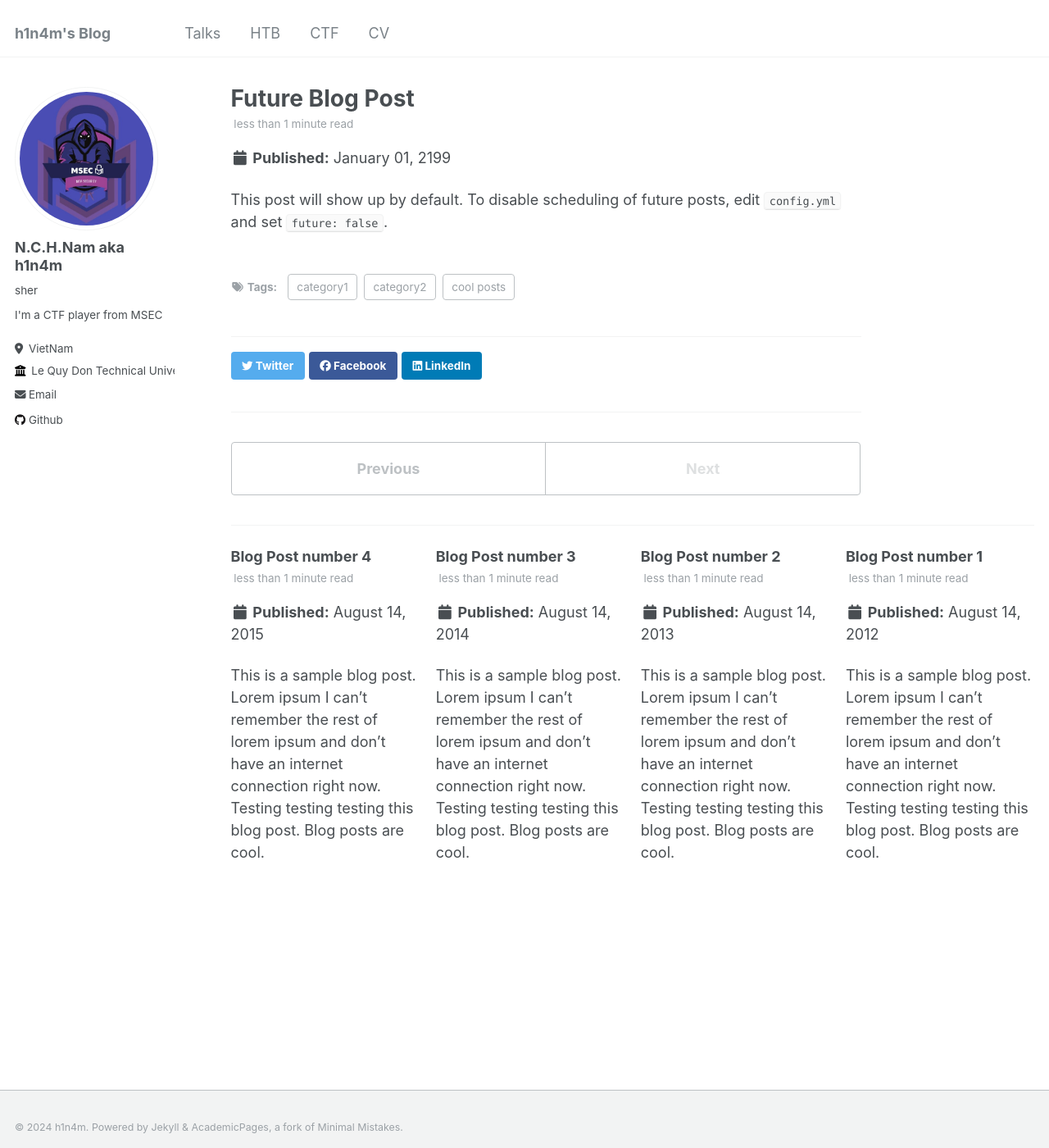
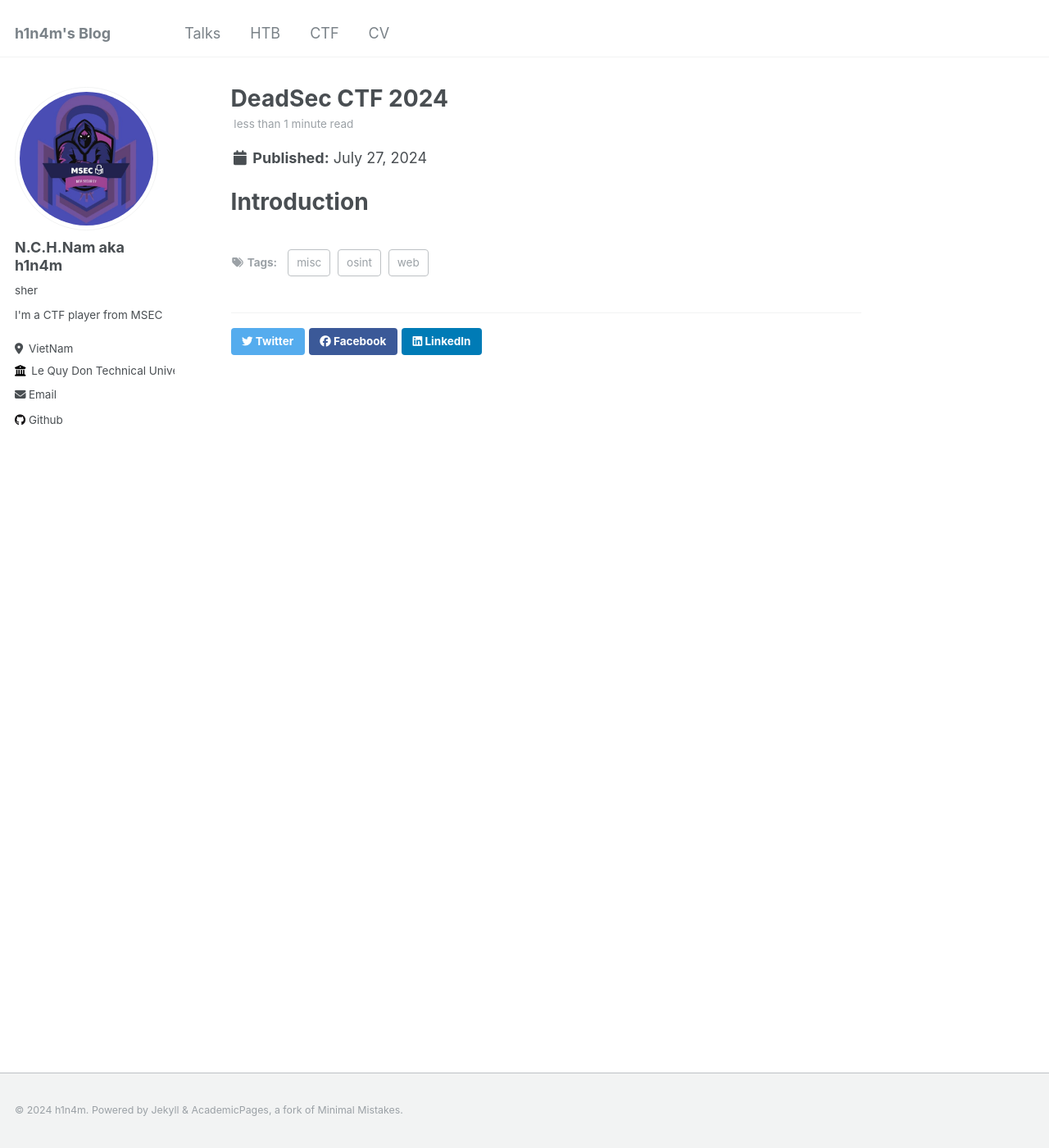
Before and after one commit to h1n4mx0/h1n4mx0.github.io, a Jekyll site: the page built from _posts/2199-01-01-future-post.md, in a window 1280 px wide and 1400 px high. Shown: the whole window at 82% size. Built offline with Jekyll 4.4.1, drawn with Linux system fonts in a browser that asks for light colours.

Commit message:
ok chuaaaaa

```diff
--- a/_pages/cv.md
+++ b/_pages/cv.md
@@ -11,54 +11,13 @@ redirect_from:
 
 Education
 ======
-* Ph.D in Version Control Theory, GitHub University, 2018 (expected)
-* M.S. in Jekyll, GitHub University, 2014
-* B.S. in GitHub, GitHub University, 2012
-
-Work experience
-======
-* Spring 2024: Academic Pages Collaborator
-  * Github University
-  * Duties includes: Updates and improvements to template
-  * Supervisor: The Users
-
-* Fall 2015: Research Assistant
-  * Github University
-  * Duties included: Merging pull requests
-  * Supervisor: Professor Hub
-
-* Summer 2015: Research Assistant
-  * Github University
-  * Duties included: Tagging issues
-  * Supervisor: Professor Git
+* Stu in Le Quy Don Technical University 2021 - now
 
 Skills
 ======
-* Skill 1
-* Skill 2
-  * Sub-skill 2.1
-  * Sub-skill 2.2
-  * Sub-skill 2.3
-* Skill 3
-
-Publications
-======
-  <ul>{% for post in site.publications reversed %}
-    {% include archive-single-cv.html %}
-  {% endfor %}</ul>
-
-Talks
-======
-  <ul>{% for post in site.talks reversed %}
-    {% include archive-single-talk-cv.html  %}
-  {% endfor %}</ul>
-
-Teaching
-======
-  <ul>{% for post in site.teaching reversed %}
-    {% include archive-single-cv.html %}
-  {% endfor %}</ul>
-
-Service and leadership
-======
-* Currently signed in to 43 different slack teams
+* Linux
+* Coding
+  * Python
+  * PHP
+  * etc..
+* Osint
--- a/_posts/2012-08-14-blog-post-1.md
+++ /dev/null
@@ -1,20 +0,0 @@
----
-title: 'Blog Post number 1'
-date: 2012-08-14
-permalink: /posts/2012/08/blog-post-1/
-tags:
-  - cool posts
-  - category1
-  - category2
----
-
-This is a sample blog post. Lorem ipsum I can't remember the rest of lorem ipsum and don't have an internet connection right now. Testing testing testing this blog post. Blog posts are cool.
-
-Headings are cool
-======
-
-You can have many headings
-======
-
-Aren't headings cool?
-------
--- a/_posts/2013-08-14-blog-post-2.md
+++ /dev/null
@@ -1,20 +0,0 @@
----
-title: 'Blog Post number 2'
-date: 2013-08-14
-permalink: /posts/2013/08/blog-post-2/
-tags:
-  - cool posts
-  - category1
-  - category2
----
-
-This is a sample blog post. Lorem ipsum I can't remember the rest of lorem ipsum and don't have an internet connection right now. Testing testing testing this blog post. Blog posts are cool.
-
-Headings are cool
-======
-
-You can have many headings
-======
-
-Aren't headings cool?
-------
--- a/_posts/2014-08-14-blog-post-3.md
+++ /dev/null
@@ -1,20 +0,0 @@
----
-title: 'Blog Post number 3'
-date: 2014-08-14
-permalink: /posts/2014/08/blog-post-3/
-tags:
-  - cool posts
-  - category1
-  - category2
----
-
-This is a sample blog post. Lorem ipsum I can't remember the rest of lorem ipsum and don't have an internet connection right now. Testing testing testing this blog post. Blog posts are cool.
-
-Headings are cool
-======
-
-You can have many headings
-======
-
-Aren't headings cool?
-------
--- a/_posts/2199-01-01-future-post.md
+++ b/_posts/2199-01-01-future-post.md
@@ -1,11 +1,12 @@
 ---
-title: 'Future Blog Post'
-date: 2199-01-01
-permalink: /posts/2012/08/blog-post-4/
+title: 'DeadSec CTF 2024'
+date: 2024-07-27
+permalink: /posts/2024/07/deadsecctf/
 tags:
-  - cool posts
-  - category1
-  - category2
+  - web
+  - osint
+  - misc
 ---
 
-This post will show up by default. To disable scheduling of future posts, edit `config.yml` and set `future: false`.
+Introduction
+=====
```
Also changed, not shown: _posts/2015-08-14-blog-post-4.md (deleted, +0 -20 lines).
